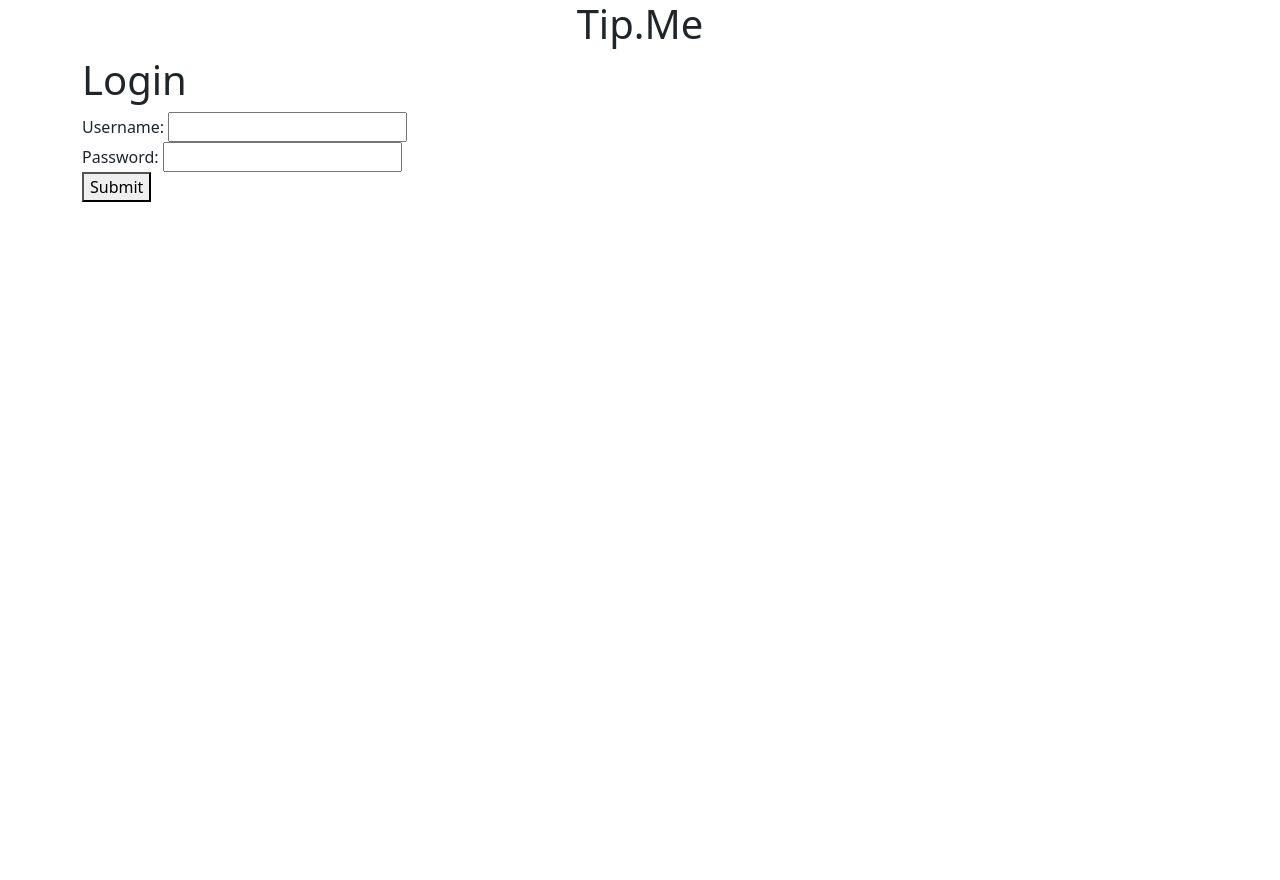
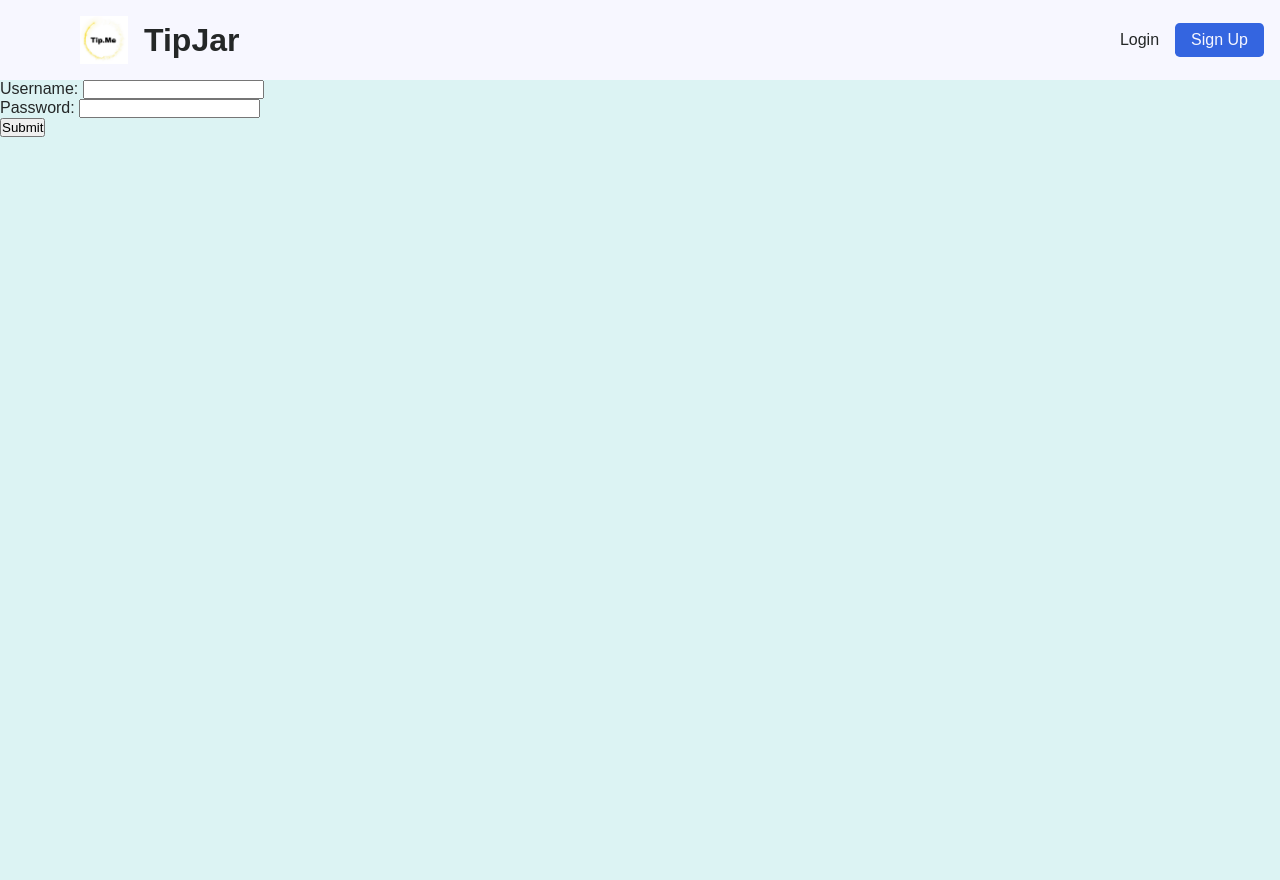
Before and after one commit to Rishi-Bidani/UniHack-TipJar, a Flask app: page /login in a window 1280 px wide. Before the commit the page ends 202 px from the top, so only its background shows below. Run offline with Flask 2, Linux system fonts and the light colour scheme.

Commit message:
working on frontend

```diff
--- a/main.py
+++ b/main.py
@@ -53,6 +53,7 @@ def register():
     else:
         abort(404)
 
+
 # WELCOME
 @app.route("/welcome")
 def welcome():
--- a/static/css/master.css
+++ b/static/css/master.css
@@ -1,22 +1,26 @@
 * {
     padding: 0;
     margin: 0;
+    font-family: Arial, Helvetica, sans-serif;
 }
 
 /* COLOURS */
 :root {
     /* Will change colours later */
-    --primary: black;
-    --secondary: white;
-    --tertiary: #f2f2f2;
-    --quaternary: #f2f2f2;
+    --black: #0c1618ff;
+    --blue: #007aa3ff;
+    --yellow: #f5c800ff;
 
-    --bg-color: whitesmoke;
+    --bg-color: #DCF3F3;
+    --text-color: #242727;
+    --btn-color: #FAFAFA;
+    --white: #f7f7ffff;
 }
 
 /* Other important variables */
 :root {
     --title-height: clamp(1.2rem, 1.2rem + 2vw, 3rem);
+    --navbar-height: 5rem;
 }
 
 html {
@@ -25,6 +29,7 @@ html {
 
 body {
     background-color: var(--bg-color);
+    color: var(--text-color)
 }
 
 .flex {
@@ -43,9 +48,13 @@ body {
 .title {
     font-size: var(--title-height);
     font-weight: bold;
-    color: var(--primary);
+    color: var(--text-color);
 }
 
 section.container {
     height: 100vh;
 }
+
+main{
+    height: calc(100vh - var(--navbar-height));
+}
--- /dev/null
+++ b/static/css/navbar.css
@@ -0,0 +1,46 @@
+nav{
+    height: var(--navbar-height);
+    background-color: var(--white);
+}
+
+.nav--logo{
+    height: 3rem;
+    aspect-ratio: 1;
+    margin: auto 0;
+}
+
+.nav--heading{
+    font-size: clamp(1.7rem, 1.2rem + 1vw, 2.5rem);
+    font-weight: 900;
+    text-decoration: none;
+    color: var(--text-color);
+    margin: auto 0;
+}
+
+header{
+    margin: 0 5rem;
+    gap: 1rem;
+}
+
+footer{
+    align-items: center;
+    gap: 1rem;
+    margin-right: 1rem;
+    margin-left: auto;
+}
+
+footer a{
+    cursor: pointer
+}
+
+.nav--button{
+    background-color: rgb(52, 101, 224);
+    color: var(--white);
+    height: fit-content;
+    padding: 0.5em 1em;
+    border-radius: 0.3em;
+}
+
+.nav--button:hover{
+    box-shadow: rgba(0, 0, 0, 0.35) 0px 5px 15px;
+}
--- a/templates/base.html
+++ b/templates/base.html
@@ -4,24 +4,28 @@
     <meta name="viewport"
           content="width=device-width, user-scalable=no, initial-scale=1.0, maximum-scale=1.0, minimum-scale=1.0">
     <meta http-equiv="X-UA-Compatible" content="ie=edge">
-    <link href="https://cdn.jsdelivr.net/npm/bootstrap@5.1.3/dist/css/bootstrap.min.css" rel="stylesheet"
-          integrity="sha384-1BmE4kWBq78iYhFldvKuhfTAU6auU8tT94WrHftjDbrCEXSU1oBoqyl2QvZ6jIW3" crossorigin="anonymous">
-    <link rel="stylesheet" href="{{ url_for('static', filename='master.css') }}">
+    <!--    <link href="https://cdn.jsdelivr.net/npm/bootstrap@5.1.3/dist/css/bootstrap.min.css" rel="stylesheet"-->
+    <!--          integrity="sha384-1BmE4kWBq78iYhFldvKuhfTAU6auU8tT94WrHftjDbrCEXSU1oBoqyl2QvZ6jIW3" crossorigin="anonymous">-->
+    <!-- My CSS -->
+    <link rel="stylesheet" href="../static/css/master.css">
+    <link rel="stylesheet" href="../static/css/navbar.css">
     <title>{% block title %}{% endblock %} - Tip.me</title>
 </head>
 <body>
+<nav class="flex">
+    <header class="flex">
+        <img class="nav--logo" src="../static/images/logo.png" alt="">
+        <a href="/" class="nav--heading">TipJar</a>
+    </header>
 
-<div class="container">
-    <div class="row text-center">
-
-        <h1>Tip.Me</h1>
-    </div>
-    <section class="content">
-        <header>
-            {% block header %}{% endblock %}
-        </header>
-        {% block content %}{% endblock %}
-    </section>
-</div>
+    <footer class="flex">
+        <a class="nav--item">Login</a>
+        <a class="nav--button">Sign Up</a>
+    </footer>
+</nav>
+<main>
+    {% block main %}
+    {% endblock %}
+</main>
 </body>
 </html>
--- a/templates/login.html
+++ b/templates/login.html
@@ -1,11 +1,7 @@
 {% extends 'base.html' %}
 
-{% block header %}
-      <h1>{% block title %}Login{% endblock %}</h1>
-{% endblock %}
-
-{% block content %}
-
+{% block main %}
+    <section class="container">
         <form action="/login" method="POST">
             <div class="form--item">
                 <label for="username">Username:</label>
@@ -17,4 +13,5 @@
             </div>
             <button type="submit">Submit</button>
         </form>
+    </section>
 {% endblock %}
```
Also changed, not shown: static/images/logo.png (added). Lines whose indentation alone changed are shown as unchanged.
